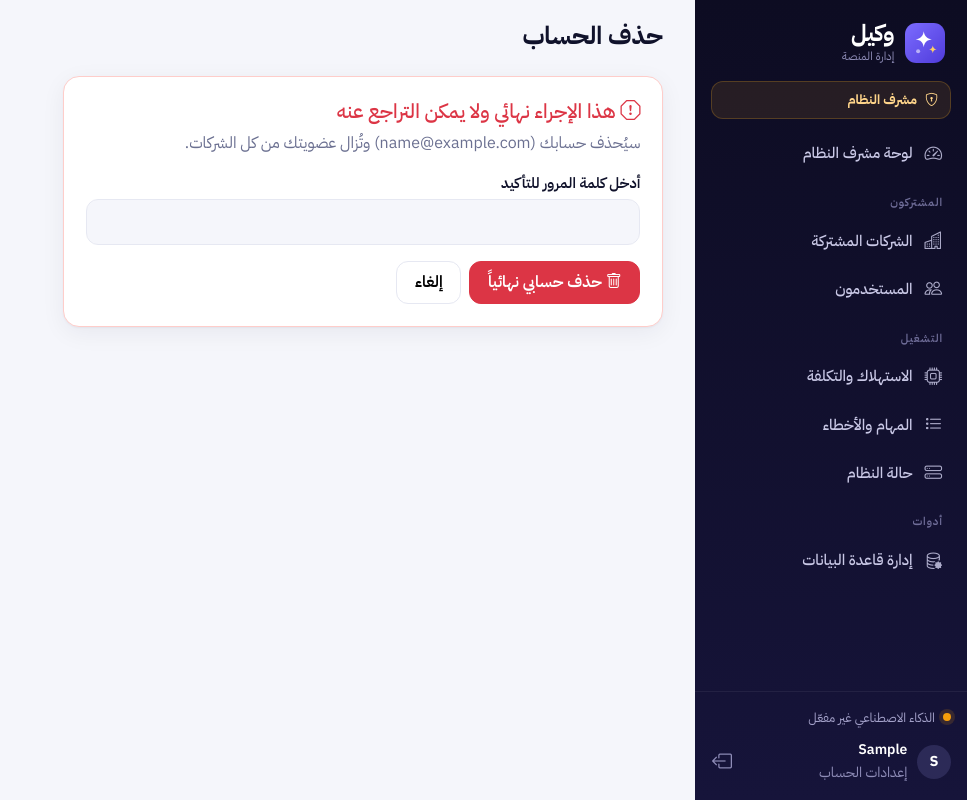
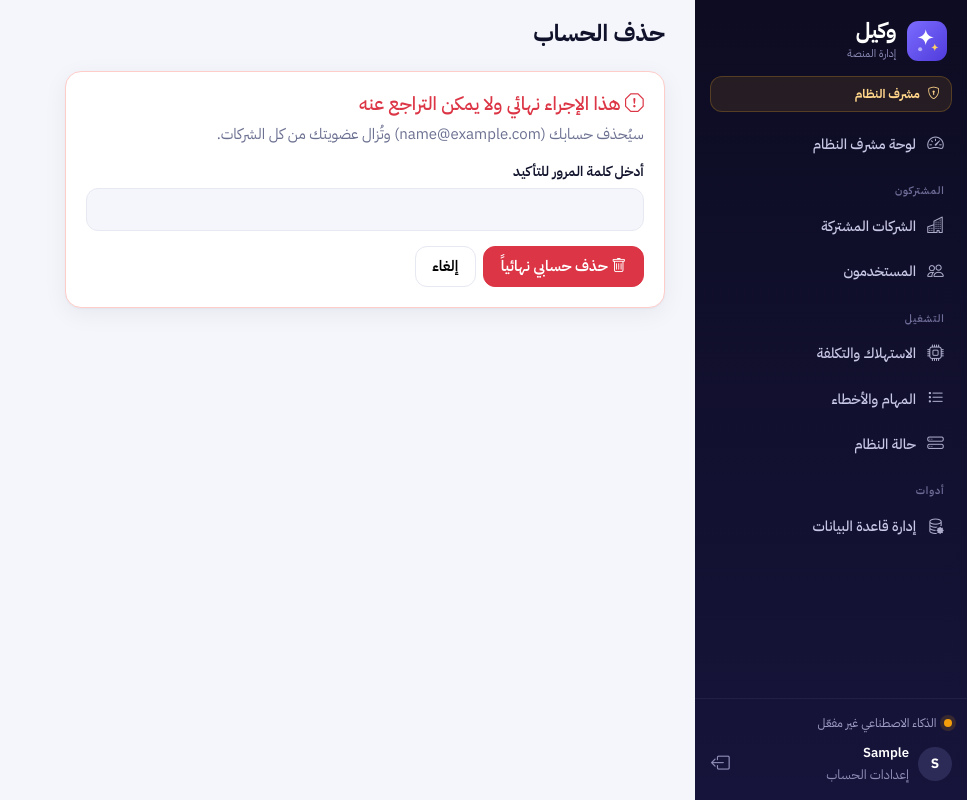
Before and after one commit to khattabaljaily/wakeel, a Django app: page /accounts/delete/ in a window 1280 px wide. Shown: the whole page, without its empty margins (313-1280 px from the left). Run offline with Django 5.2, Linux system fonts and the light colour scheme; the visitor is signed in with stand-in values (Sample User, id 1); data that the repository does not hold is empty; some libraries are stand-ins or nearby versions.

Commit message:
Use a 15px base font size across the app
All sizes are in rem, so text, headings and spacing scale down together.
Set as a percentage so readers who enlarged their browser's text keep it.
Post designs have their own styles and are unaffected.

Co-Authored-By: Claude Opus 5.5 <noreply@anthropic.com>

```diff
--- a/static/css/app.css
+++ b/static/css/app.css
@@ -35,6 +35,9 @@
   --bs-link-hover-color: var(--wk-primary-600);
 }
 
+/* 15px instead of the browser's 16px: every rem size (text, headings, spacing) scales down together.
+   A percentage, so a reader who enlarged their browser's text still gets it. */
+html { font-size: 93.75%; }
 body { font-family: var(--bs-body-font-family); background: var(--wk-bg); color: var(--wk-text); }
 h1, h2, h3, h4, h5, h6, .fw-display { color: var(--wk-ink); font-weight: 700; }
 a { text-decoration: none; }
```
